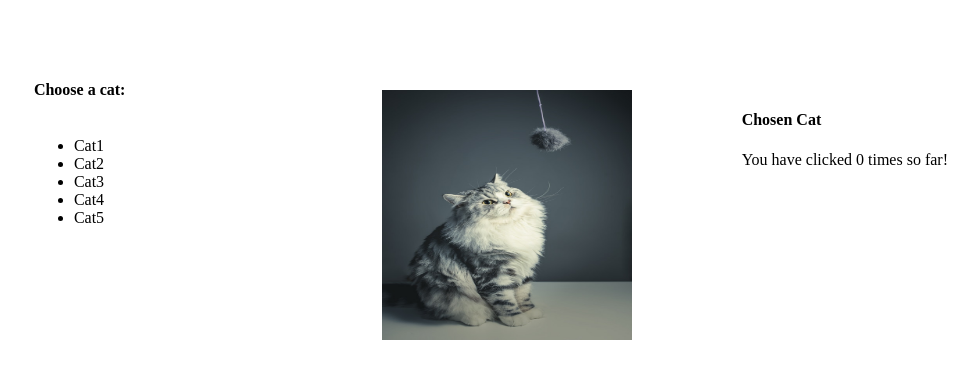
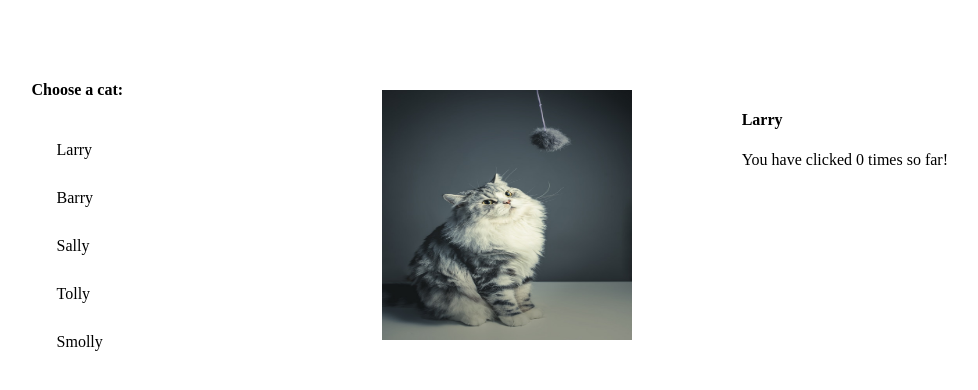
Before and after one commit to SouthCoastDev/fend-cat-clicker-premium-MVO, a plain HTML site: page index.html in a window 1280 px wide. Shown: the part 148-538 px from the top of the page, without its empty margins (139-1117 px from the left). Drawn offline with Linux system fonts and the light colour scheme.

Commit message:
Finished project offline initial commit

```diff
--- a/index.html
+++ b/index.html
@@ -61,6 +61,17 @@
             height:250px;
         }
 
+        #cat-links{
+            margin-top:0px;
+            padding:5px 10px 5px 10px;
+        }
+
+        #cat-links >li {
+            padding:15px;
+            cursor: pointer;
+            list-style: none;
+        }
+
     </style>
 </head>
 
@@ -73,19 +84,15 @@
 <section class = "cat-choices">
     <div class = "choices">
         <h4>Choose a cat:</h4>
-        <ul>
-            <li>Cat1</li>
-            <li>Cat2</li>
-            <li>Cat3</li>
-            <li>Cat4</li>
-            <li>Cat5</li>
+        <ul id = "cat-links">
+
         </ul>
     </div>
 </section>
 
 <section class = "cat-section">
     <div class = "cat-image">
-        <img src="img/black-and-white-cat.jpg">
+        <img id = "cat-image" src="img/">
     </div>
     <div class = "cat-stats">
         <h4><span id = "cat-name">Chosen Cat</span></h4>
@@ -96,6 +103,133 @@
 
 <script>
 
+/* ========= Model  ==================== */
+
+var model = {
+
+    currentCat: null,
+
+    cats: [
+        {clickCount:0,
+        name: "Larry",
+        imgSrc: "img/black-and-white-cat.jpg"
+        },
+        {clickCount:0,
+        name: "Barry",
+        imgSrc: "img/cat-on-grass.jpg"
+        },
+        {clickCount:0,
+        name: "Sally",
+        imgSrc: "img/calico-cat.jpg"
+        },
+        {clickCount:0,
+        name: "Tolly",
+        imgSrc: "img/multi-cat.jpg"
+        },
+        {clickCount:0,
+        name: "Smolly",
+        imgSrc: "img/plant-cat.jpg"
+        }
+    ],
+}
+
+
+var octopus = {
+
+    init:function(){
+        //set current cat to first one by default.
+        model.currentCat = model.cats[0];
+
+        //init the views
+        catListView.init();
+        catView.init();
+
+    },
+    getCurrentCat: function(){
+        return model.currentCat;
+    },
+    getAllCats: function(){
+        return model.cats;
+    },
+    //set the current cat to the new one passed in.
+    setCurrentCat: function(cat){
+        model.currentCat = cat;
+    },
+
+    counter: function(){
+        model.currentCat.clickCount ++;
+        catView.render();
+    },
+};
+
+
+/* ========= View  ==================== */
+
+var catView = {
+
+    init: function(){
+        //get dom elements to change.
+        this.catElement = document.getElementById("cat-section");
+        this.catNameElement = document.getElementById("cat-name");
+        this.catImageElement = document.getElementById("cat-image");
+        this.countElement = document.getElementById("click-count");
+
+        this.catImageElement.addEventListener("click",function(e){
+            e.preventDefault();
+            octopus.counter();
+        });
+
+        this.render();
+    },
+
+    render: function(){
+        //update dom elements
+        var currentCat = octopus.getCurrentCat();
+
+        this.countElement.textContent = currentCat.clickCount;
+        this.catNameElement.textContent = currentCat.name;
+        this.catImageElement.src = currentCat.imgSrc;
+    }
+};
+
+var catListView = {
+
+    init: function(){
+        this.catListElement = document.getElementById("cat-links");
+        this.render();
+    },
+
+    render: function(){
+        //get all the cats
+        var cats = octopus.getAllCats();
+        this.catListElement.innerHTML = "";
+
+        cats.forEach(cat => {
+
+            var element = document.createElement("li");
+            element.textContent = cat.name;
+
+            //set event
+            //using closure cat.
+            element.addEventListener("click",(function(cat){
+                return function(){
+                    octopus.setCurrentCat(cat);
+                    catView.render();
+                };
+            })(cat));
+
+            this.catListElement.appendChild(element);
+
+        });
+
+    }
+
+};
+
+//start the octopus going!
+octopus.init();
+
+
 </script>
 
 </body>
```
